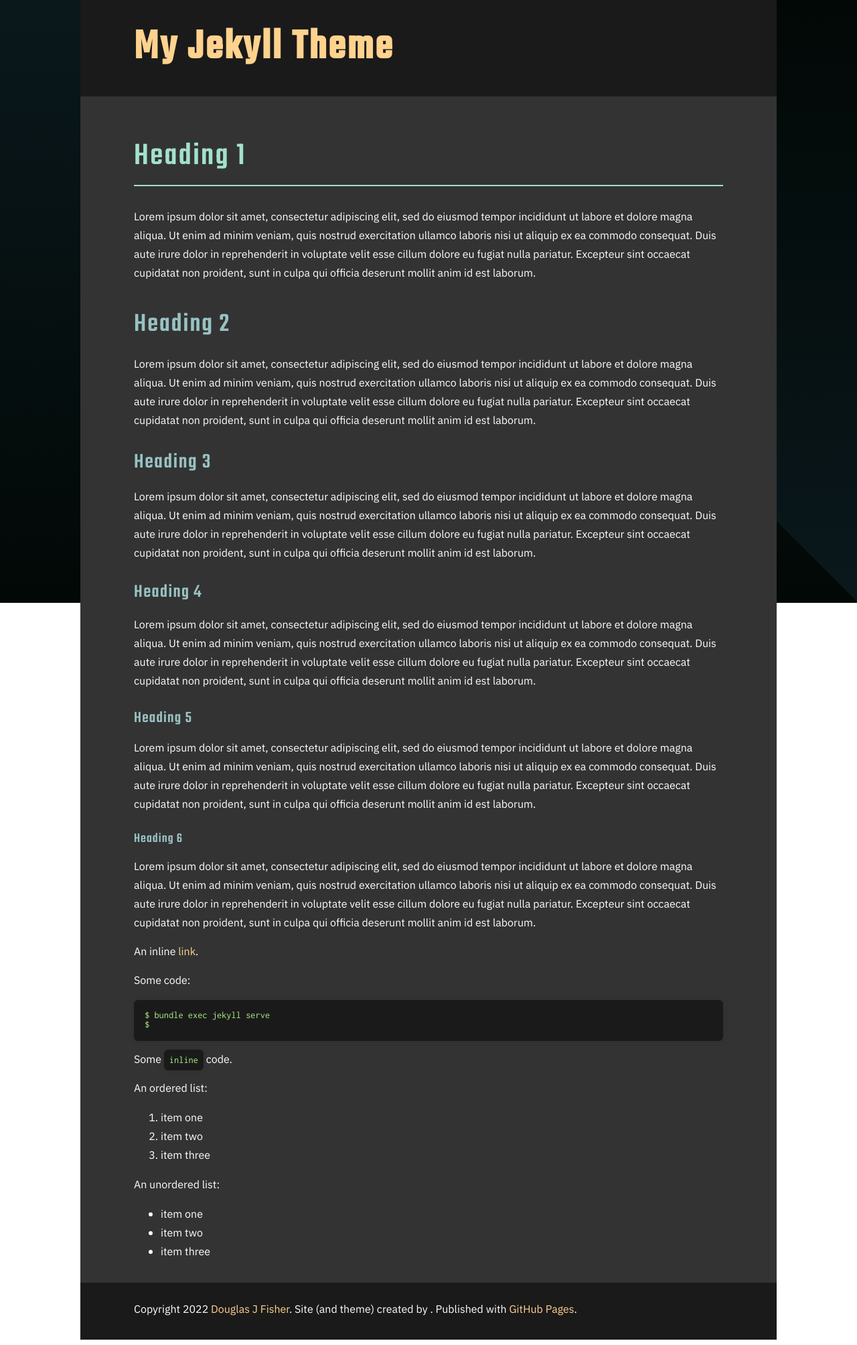
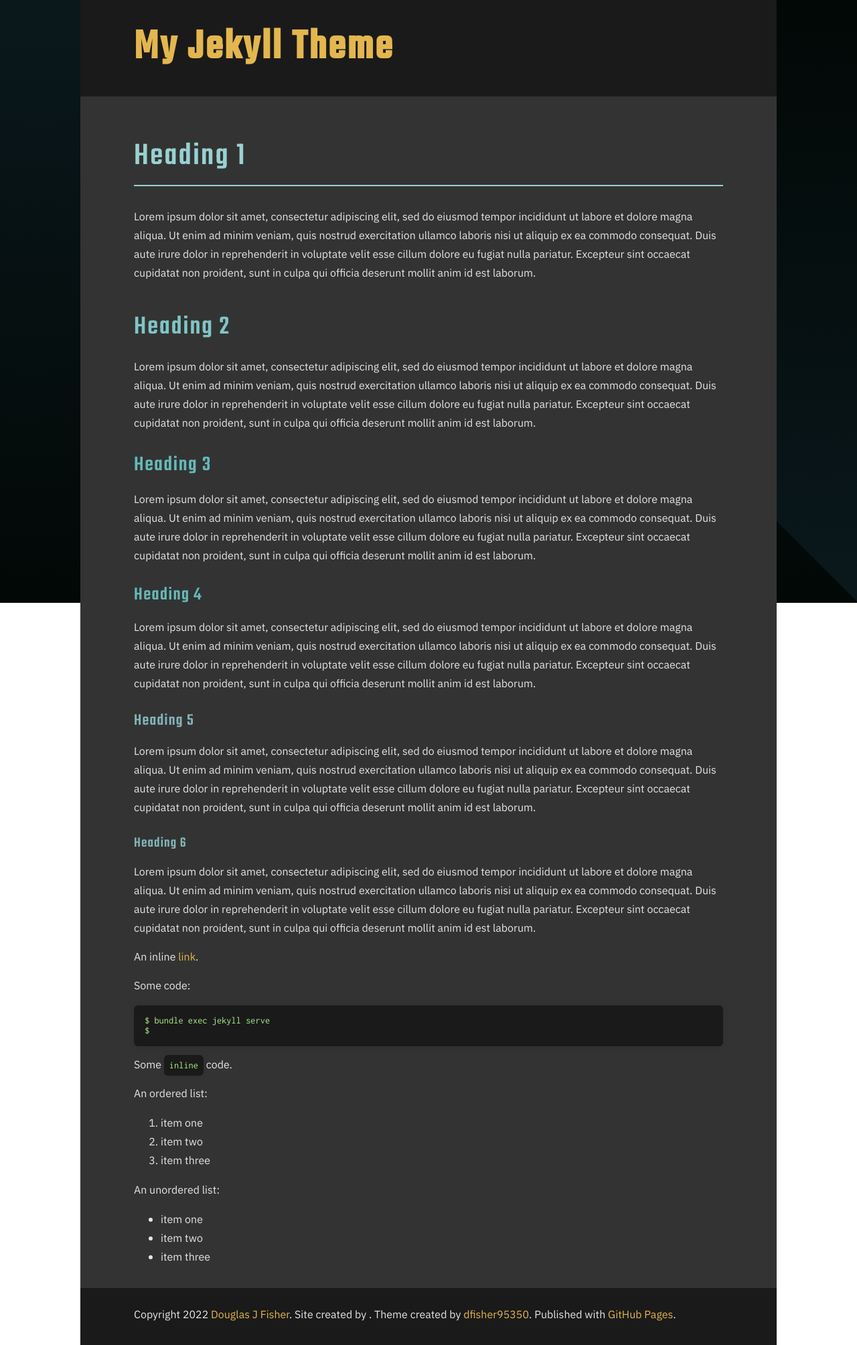
Before and after one commit to dfisher95350/jekyll-theme, a Jekyll site: the page built from index.md, in a window 1280 px wide. Shown: the whole page at 67% size. Built offline with Jekyll 4.4.1, drawn with Linux system fonts in a browser that asks for light colours.

Commit message:
#1 Color twiddling.

```diff
--- a/_layouts/default.html
+++ b/_layouts/default.html
@@ -37,7 +37,8 @@
         <footer class="inner">
             <p class="copyright">
                 Copyright 2022 <a href="https://dfisher95350.github.io/">Douglas J Fisher</a>.
-                Site (and theme) created by <a href="{{ site.github.owner_url }}">{{ site.github.owner_name }}</a>.
+                Site created by <a href="{{ site.github.owner_url }}">{{ site.github.owner_name }}</a>.
+                Theme created by <a href="https://github.com/dfisher95350">dfisher95350</a>.
                 Published with <a href="https://pages.github.com">GitHub Pages</a>.
             </p>
         </footer>
--- a/_sass/layout.scss
+++ b/_sass/layout.scss
@@ -18,7 +18,7 @@ html, body {
   max-width: 55rem;
   padding: 1rem 5rem;
   margin: 0 auto;
-  color: $standard-white;
+  color: $black-light-plus-9;
   background: $black-light-plus-1;
 }
 
@@ -27,7 +27,7 @@ html, body {
   max-width: 55rem;
   padding: 1rem 5rem;
   margin: 0 auto;
-  color: $standard-white;
+  color: $black-light-plus-9;
   background: $black-light-plus-2;
 }
 
--- a/_sass/typography.scss
+++ b/_sass/typography.scss
@@ -15,39 +15,39 @@ h1, h2, h3, h4, h5, h6 {
 }
 
 h1 {
-  border-bottom: solid 2px $mediumaquamarine-light-plus-4;
-  color: $mediumaquamarine-light-plus-4;
+  border-bottom: solid 2px $dark-cyan-light-plus-6;
+  color: $dark-cyan-light-plus-6;
   font-size: 3rem;
   margin: 2rem 0 2rem 0;
 }
 
 h2 {
-  color: $marineblue2-light-5;
+  color: $dark-cyan-light-plus-5;
   font-size: 2.5rem;
-  margin: 1.75rem 0 0 0;
+  margin: 2rem 0 0 0;
 }
 
 h3 {
-  color: $marineblue2-light-5;
+  color: $dark-cyan-light-plus-4;
   font-size: 2rem;
   margin: 1.25rem 0 0 0;
 }
 
 h4 {
-  color: $marineblue2-light-5;
+  color: $dark-cyan-light-plus-4;
   font-size: 1.75rem;
   margin: 1.25rem 0 0 0;
 }
 
 h5 {
-  color: $marineblue2-light-5;
-  font-size: 1.5rem;
+  color: $marineblue2-light-4;
+  font-size: 1.55rem;
   margin: 1.25rem 0 0 0;
 }
 
 h6 {
-  color: $marineblue2-light-5;
-  font-size: 1.25rem;
+  color: $marineblue2-light-4;
+  font-size: 1.35rem;
   margin: 1.25rem 0 0 0;
 }
 
@@ -116,7 +116,7 @@ dl p {
 
 a {
   text-decoration: none;
-  color: $triad-1-amber-3;
+  color: $triad-2-gold-3;
   text-shadow: none;
   transition: color 0.5s ease;
   transition: text-shadow 0.5s ease;
```
